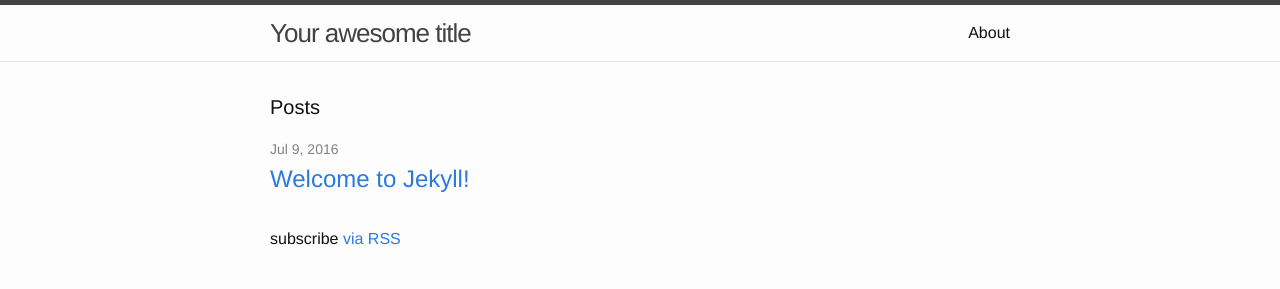
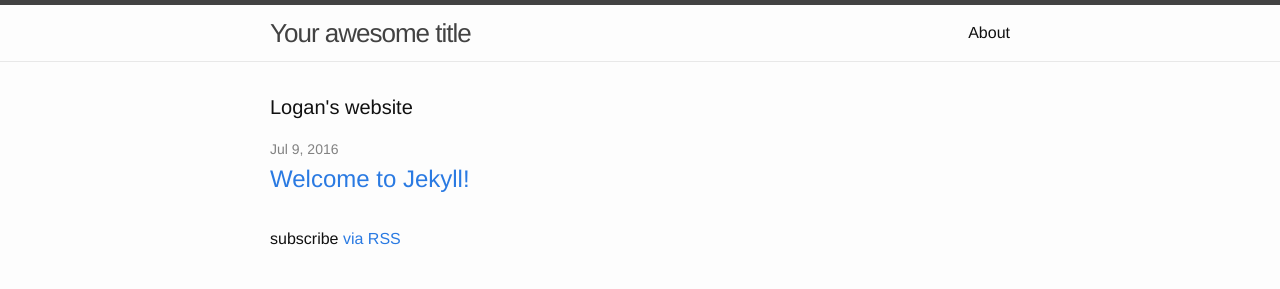
Before and after one commit to leprkon56/leprkon56.github.io, a Jekyll site: the page built from index.html, in a window 1280 px wide. Shown: the top 289 px of the page. Built offline with Jekyll 4.4.1, drawn with Linux system fonts in a browser that asks for light colours.

Commit message:
Update index.html

```diff
--- a/index.html
+++ b/index.html
@@ -4,7 +4,7 @@
 
 <div class="home">
 
-  <h1 class="page-heading">Posts</h1>
+  <h1 class="page-heading">Logan's website</h1>
 
   <ul class="post-list">
     {% for post in site.posts %}
```
